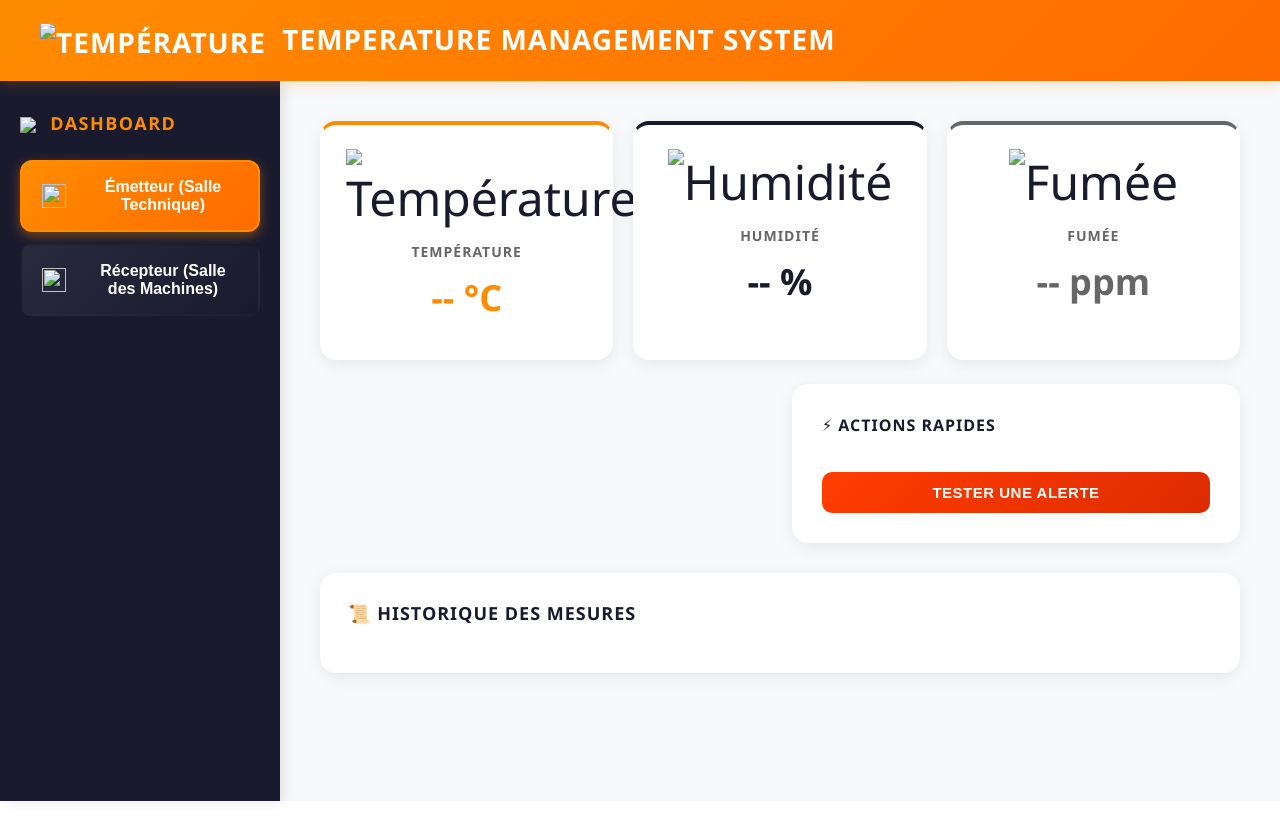
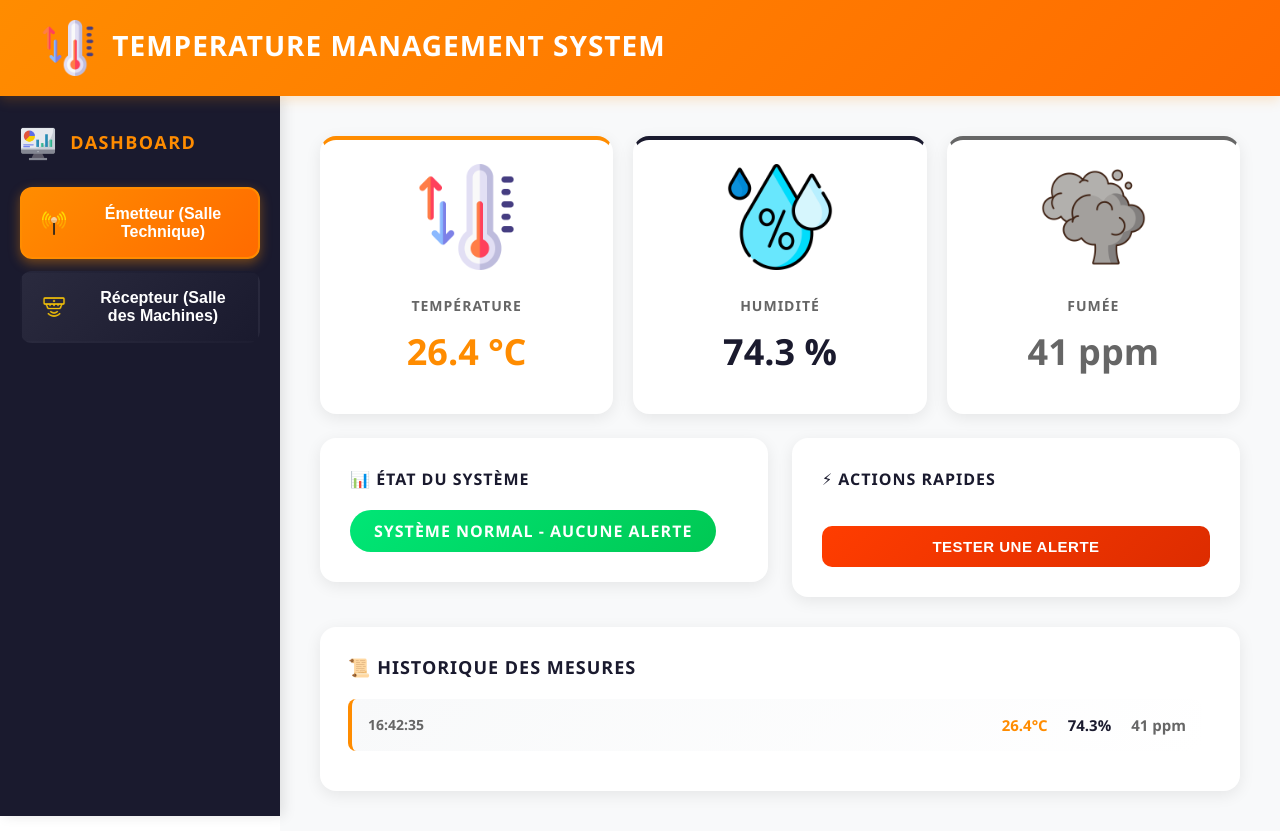
Before and after one commit to DarelleHapket/ProjetElectronique, a plain HTML site: page data/index.html in a window 1280 px wide. Before the commit the page ends 801 px from the top, so only its background shows below. Drawn offline with Linux system fonts and the light colour scheme.

Commit message:
Mise a jour

```diff
--- a/data/index.html
+++ b/data/index.html
@@ -8,13 +8,9 @@
     <meta charset="UTF-8">
     <meta name="viewport" content="width=device-width, initial-scale=1.0">
 
-     <link rel="stylesheet" href="style.css"
+     <link rel="stylesheet" href="style.css">
 
-<script src="script.js"></script>
-
-
-
-
+    <script src="script.js"></script>
 
     <title>Temperature Management System</title>
 
@@ -23,7 +19,7 @@
     <!-- Header -->
 <div class="header">
     <h1>
-        <img src="temperature.png" alt="Température" class="title-icon">
+        <img src="images/temperature.png" alt="Température" class="title-icon">
         Temperature Management System
     </h1>
 </div>
@@ -36,17 +32,17 @@
 
         <div class="sidebar">
             <h2>
-                <img src="dashboard.png" class="title-icon">
+                <img src="images/dashboard.png" class="title-icon">
                 Dashboard
             </h2>
 
             <button class="nav-btn active" onclick="switchView('emetteur')">
-                <img src="podcast.png" class="nav-icon">
+                <img src="images/podcast.png" class="nav-icon">
                 <span>Émetteur (Salle Technique)</span>
             </button>
 
             <button class="nav-btn" onclick="switchView('recepteur')">
-                <img src="smoke-detector.png" class="nav-icon">
+                <img src="images/smoke-detector.png" class="nav-icon">
                 <span>Récepteur (Salle des Machines)</span>
             </button>
         </div>
@@ -64,7 +60,7 @@
 
                     <div class="sensor-card temperature">
                         <div class="sensor-icon">
-                            <img src="temperature.png" class="sensor-icon-img" alt="Température">
+                            <img src="images/temperature.png" class="sensor-icon-img" alt="Température">
                         </div>
                         <div class="sensor-label">Température</div>
                         <div id="emetteur-temp" class="sensor-value">-- °C</div>
@@ -72,7 +68,7 @@
 
                     <div class="sensor-card humidity">
                         <div class="sensor-icon">
-                            <img src="humidity.png" class="sensor-icon-img" alt="Humidité">
+                            <img src="images/humidity.png" class="sensor-icon-img" alt="Humidité">
                         </div>
                         <div class="sensor-label">Humidité</div>
                         <div id="emetteur-humidity" class="sensor-value">-- %</div>
@@ -80,7 +76,7 @@
 
                     <div class="sensor-card smoke">
                         <div class="sensor-icon">
-                            <img src="smoke.png" class="sensor-icon-img" alt="Fumée">
+                            <img src="images/smoke.png" class="sensor-icon-img" alt="Fumée">
                         </div>
                         <div class="sensor-label">Fumée</div>
                         <div id="emetteur-smoke" class="sensor-value">-- ppm</div>
@@ -120,7 +116,7 @@
 
                     <div class="sensor-card temperature">
                         <div class="sensor-icon">
-                            <img src="temperature.png" class="sensor-icon-img" alt="Température">
+                            <img src="images/temperature.png" class="sensor-icon-img" alt="Température">
                         </div>
                         <div class="sensor-label">Température Reçue</div>
                         <div id="recepteur-temp" class="sensor-value">-- °C</div>
@@ -128,7 +124,7 @@
 
                     <div class="sensor-card humidity">
                         <div class="sensor-icon">
-                            <img src="humidity.png" class="sensor-icon-img" alt="Humidité">
+                            <img src="images/humidity.png" class="sensor-icon-img" alt="Humidité">
                         </div>
                         <div class="sensor-label">Humidité Reçue</div>
                         <div id="recepteur-humidity" class="sensor-value">-- %</div>
@@ -136,7 +132,7 @@
 
                     <div class="sensor-card smoke">
                         <div class="sensor-icon">
-                            <img src="smoke.png" class="sensor-icon-img" alt="Fumée">
+                            <img src="images/smoke.png" class="sensor-icon-img" alt="Fumée">
                         </div>
                         <div class="sensor-label">Fumée Reçue</div>
                         <div id="recepteur-smoke" class="sensor-value">-- ppm</div>
```
